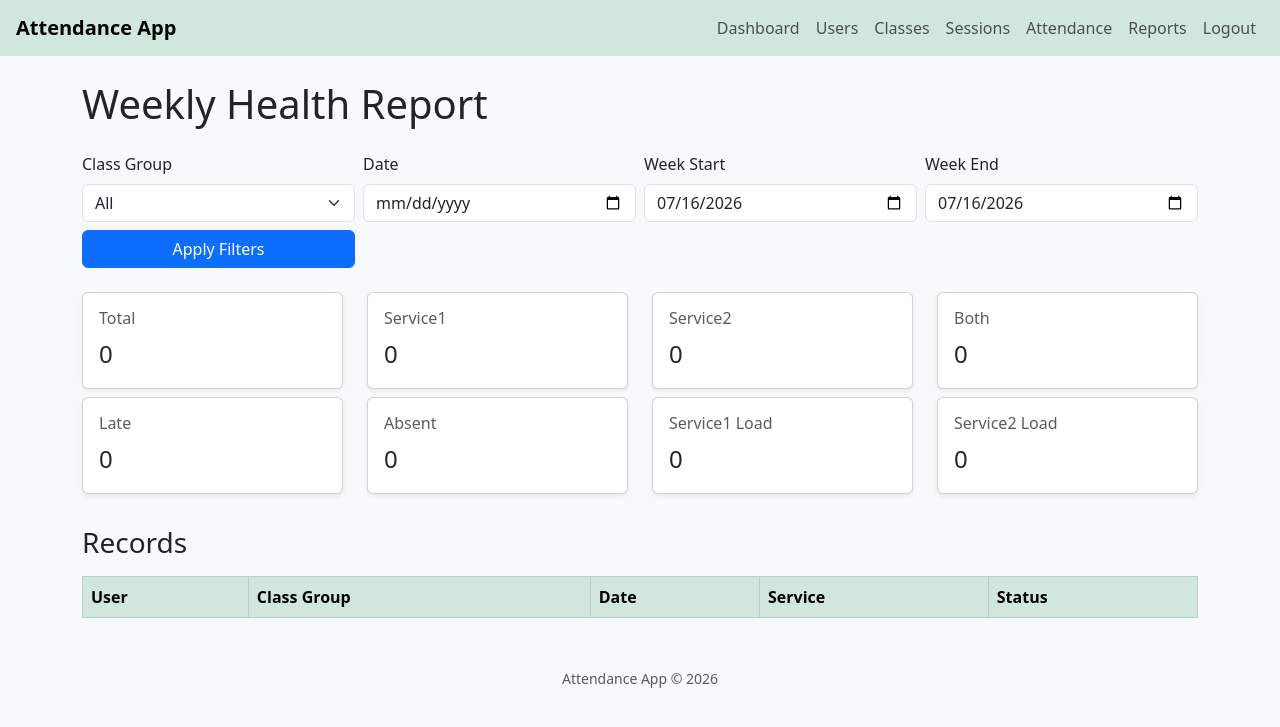
After one commit to jadonuadiale-maker/attendance-app, a Flask app: page /reports/weekly in a window 1280 px wide. The commit adds this page. Shown: the top 727 px of the page. Run offline with Flask 3, Linux system fonts and the light colour scheme; the visitor is signed in with stand-in values (Sample User, id 1); lists and menus that the app fills with data are empty.

Commit message:
Add reporting blueprint, unified reports template, service load fix, and navigation link

```diff
--- a/app.py
+++ b/app.py
@@ -8,6 +8,7 @@ from routes.classgroups import classgroups_bp
 from routes.sessions import sessions_bp
 from routes.users import users_bp
 from routes.auth import auth_bp
+from routes.reports import reports_bp
 from utils.auth_utils import login_required, role_required
 
 def assign_classgroup_from_dob(dob):
@@ -35,6 +36,7 @@ app.register_blueprint(classgroups_bp)
 app.register_blueprint(sessions_bp)
 app.register_blueprint(users_bp)
 app.register_blueprint(auth_bp)
+app.register_blueprint(reports_bp)
 
 # FIRST PAGE -> LOGIN.
 @app.route('/')
--- /dev/null
+++ b/routes/reports.py
@@ -0,0 +1,356 @@
+# routes/reports.py
+from flask import Blueprint, render_template, request
+from datetime import date, datetime, timedelta
+from extensions import db
+from models import AttendanceRecord, Session, User, ClassGroup
+from utils.auth_utils import login_required, role_required
+
+reports_bp = Blueprint("reports", __name__)
+
+# Helper: parse date safely from query params.
+def parse_date(value):
+    if not value:
+        return None
+    try:
+        return datetime.strptime(value, "%Y-%m-%d").date()
+    except ValueError:
+        return None
+
+# WEEKLY REPORT.
+@reports_bp.route("/reports/weekly")
+@login_required
+@role_required("admin", "teacher")
+def weekly_health_report():
+    # Filters: optional classgroup_id, week_start, week_end
+    classgroup_id = request.args.get("classgroup_id", type=int)
+    week_start = parse_date(request.args.get("week_start"))
+    week_end = parse_date(request.args.get("week_end"))
+
+    # Default: current week (Mon–Sun)
+    today = date.today()
+    if not week_start or not week_end:
+        week_start = today
+        week_end = today
+
+    # Base query: attendance within date range
+    query = AttendanceRecord.query.filter(
+        AttendanceRecord.date >= week_start,
+        AttendanceRecord.date <= week_end
+    )
+
+    # Optional filter by class group via Session
+    if classgroup_id:
+        query = query.join(Session).filter(Session.classgroup_id == classgroup_id)
+
+    records = query.all()
+
+    # Metrics
+    total = len(records)
+    # Raw categories.
+    service1 = sum(1 for r in records if r.service_number == 1)
+    service2 = sum(1 for r in records if r.service_number == 2)
+    both = sum(1 for r in records if r.service_number == 3)
+
+    # Correct service loads.
+    service1_load = service1 + both
+    service2_load = service2 + both
+
+    late = sum(1 for r in records if r.status == "late")
+    absent = sum(1 for r in records if r.status == "absent")
+
+    report = {
+        "title": "Weekly Health Report",
+        "filters": {
+            "classgroup_id": classgroup_id,
+            "week_start": week_start,
+            "week_end": week_end,
+        },
+        "metrics": {
+            "total": total,
+            "service1": service1,
+            "service2": service2,
+            "both": both,
+            "late": late,
+            "absent": absent,
+            "service1_load": service1_load,
+            "service2_load": service2_load,
+        },
+        "records": records,
+        "time_scope": {
+            "start": week_start,
+            "end": week_end,
+        },
+    }
+
+    # Class groups for filter dropdown
+    groups = ClassGroup.query.all()
+    return render_template("reports.html", report=report, groups=groups, active_tab="weekly")
+
+# MONTHLY REPORT.
+@reports_bp.route("/reports/monthly")
+@login_required
+@role_required("admin", "teacher")
+def monthly_trends_report():
+    # Filters: month, year, optional classgroup_id
+    month = request.args.get("month", type=int)
+    year = request.args.get("year", type=int)
+    classgroup_id = request.args.get("classgroup_id", type=int)
+
+    today = date.today()
+    month = month or today.month
+    year = year or today.year
+
+    query = AttendanceRecord.query.filter(
+        db.extract("month", AttendanceRecord.date) == month,
+        db.extract("year", AttendanceRecord.date) == year
+    )
+
+    if classgroup_id:
+        query = query.join(Session).filter(Session.classgroup_id == classgroup_id)
+
+    records = query.all()
+
+    total = len(records)
+    # Raw categories.
+    service1 = sum(1 for r in records if r.service_number == 1)
+    service2 = sum(1 for r in records if r.service_number == 2)
+    both = sum(1 for r in records if r.service_number == 3)
+
+    # Correct service loads.
+    service1_load = service1 + both
+    service2_load = service2 + both
+
+    late = sum(1 for r in records if r.status == "late")
+    absent = sum(1 for r in records if r.status == "absent")
+
+    report = {
+        "title": "Monthly Trends Report",
+        "filters": {
+            "classgroup_id": classgroup_id,
+            "month": month,
+            "year": year,
+        },
+        "metrics": {
+            "total": total,
+            "service1": service1,
+            "service2": service2,
+            "both": both,
+            "late": late,
+            "absent": absent,
+            "service1_load": service1_load,
+            "service2_load": service2_load,
+        },
+        "records": records,
+        "time_scope": {
+            "month": month,
+            "year": year,
+        },
+    }
+
+    groups = ClassGroup.query.all()
+    return render_template("reports.html", report=report, groups=groups, active_tab="monthly")
+
+# ANNUAL REPORTS.
+@reports_bp.route("/reports/yearly")
+@login_required
+@role_required("admin", "teacher")
+def yearly_growth_report():
+    # Filters: year, optional classgroup_id
+    year = request.args.get("year", type=int)
+    classgroup_id = request.args.get("classgroup_id", type=int)
+
+    today = date.today()
+    year = year or today.year
+
+    query = AttendanceRecord.query.filter(
+        db.extract("year", AttendanceRecord.date) == year
+    )
+
+    if classgroup_id:
+        query = query.join(Session).filter(Session.classgroup_id == classgroup_id)
+
+    records = query.all()
+
+    total = len(records)
+    # Raw categories.
+    service1 = sum(1 for r in records if r.service_number == 1)
+    service2 = sum(1 for r in records if r.service_number == 2)
+    both = sum(1 for r in records if r.service_number == 3)
+
+    # Correct service loads.
+    service1_load = service1 + both
+    service2_load = service2 + both
+
+    late = sum(1 for r in records if r.status == "late")
+    absent = sum(1 for r in records if r.status == "absent")
+
+    # First timers: date_joined == attendance date
+    first_timers = [
+        r for r in records
+        if r.user and r.user.date_joined == r.date
+    ]
+
+    report = {
+        "title": "Yearly Growth Report",
+        "filters": {
+            "classgroup_id": classgroup_id,
+            "year": year,
+        },
+        "metrics": {
+            "total": total,
+            "service1": service1,
+            "service2": service2,
+            "both": both,
+            "late": late,
+            "absent": absent,
+            "first_timers": len(first_timers),
+            "service1_load": service1_load,
+            "service2_load": service2_load,
+        },
+        "records": records,
+        "time_scope": {
+            "year": year,
+        },
+    }
+
+    groups = ClassGroup.query.all()
+    return render_template("reports.html", report=report, groups=groups, active_tab="yearly")
+
+# RETENTION REPORTS.
+@reports_bp.route("/reports/retention")
+@login_required
+@role_required("admin", "teacher")
+def retention_report():
+    # Filters: weeks_absent, optional classgroup_id
+    weeks_absent = request.args.get("weeks_absent", type=int) or 4
+    classgroup_id = request.args.get("classgroup_id", type=int)
+
+    cutoff_date = date.today() - timedelta(weeks=weeks_absent)
+
+    # Users with no attendance since cutoff_date
+    # Simple version: users whose latest attendance is before cutoff_date
+    users = User.query.all()
+    drifting = []
+
+    for u in users:
+        last_record = (
+            AttendanceRecord.query
+            .filter_by(user_id=u.id)
+            .order_by(AttendanceRecord.date.desc())
+            .first()
+        )
+        if not last_record or last_record.date < cutoff_date:
+            if classgroup_id and u.classgroup_id != classgroup_id:
+                continue
+            drifting.append(u)
+
+    report = {
+        "title": "Retention Report",
+        "filters": {
+            "weeks_absent": weeks_absent,
+            "classgroup_id": classgroup_id,
+        },
+        "metrics": {
+            "drifting_count": len(drifting),
+        },
+        "records": drifting,
+        "time_scope": {
+            "cutoff_date": cutoff_date,
+        },
+    }
+
+    groups = ClassGroup.query.all()
+    return render_template("reports.html", report=report, groups=groups, active_tab="retention")
+
+# FIRST TIMERS REPORT.
+@reports_bp.route("/reports/first_timers")
+@login_required
+@role_required("admin", "teacher")
+def first_timers_report():
+    # Filters: month/year or week, optional classgroup_id
+    month = request.args.get("month", type=int)
+    year = request.args.get("year", type=int)
+    classgroup_id = request.args.get("classgroup_id", type=int)
+
+    today = date.today()
+    month = month or today.month
+    year = year or today.year
+
+    # Attendance in month/year where user.date_joined == attendance date
+    query = AttendanceRecord.query.filter(
+        db.extract("month", AttendanceRecord.date) == month,
+        db.extract("year", AttendanceRecord.date) == year
+    ).join(User)
+
+    if classgroup_id:
+        query = query.join(Session).filter(Session.classgroup_id == classgroup_id)
+
+    records = query.all()
+    first_timers = [
+        r for r in records
+        if r.user and r.user.date_joined == r.date
+    ]
+
+    report = {
+        "title": "First Timers Report",
+        "filters": {
+            "classgroup_id": classgroup_id,
+            "month": month,
+            "year": year,
+        },
+        "metrics": {
+            "first_timers": len(first_timers),
+        },
+        "records": first_timers,
+        "time_scope": {
+            "month": month,
+            "year": year,
+        },
+    }
+
+    groups = ClassGroup.query.all()
+    return render_template("reports.html", report=report, groups=groups, active_tab="first_timers")
+
+# OPERATIONS REPORT.
+@reports_bp.route("/reports/operations")
+@login_required
+@role_required("admin", "teacher")
+def operations_report():
+    # Filters: classgroup_id, date, service_number
+    classgroup_id = request.args.get("classgroup_id", type=int)
+    report_date = parse_date(request.args.get("date"))
+    service_number = request.args.get("service_number", type=int)
+
+    query = AttendanceRecord.query
+
+    if report_date:
+        query = query.filter(AttendanceRecord.date == report_date)
+
+    if service_number:
+        query = query.filter(AttendanceRecord.service_number == service_number)
+
+    if classgroup_id:
+        query = query.join(Session).filter(Session.classgroup_id == classgroup_id)
+
+    records = query.all()
+
+    total = len(records)
+
+    report = {
+        "title": "Operational Report",
+        "filters": {
+            "classgroup_id": classgroup_id,
+            "date": report_date,
+            "service_number": service_number,
+        },
+        "metrics": {
+            "total": total,
+        },
+        "records": records,
+        "time_scope": {
+            "date": report_date,
+        },
+    }
+
+    groups = ClassGroup.query.all()
+    return render_template("reports.html", report=report, groups=groups, active_tab="operations")
--- a/templates/base.html
+++ b/templates/base.html
@@ -33,6 +33,7 @@
             <a class="nav-link" href="{{ url_for('classgroups.classes') }}">Classes</a>
             <a class="nav-link" href="{{ url_for('sessions.sessions') }}">Sessions</a>
             <a class="nav-link" href="{{ url_for('attendance') }}">Attendance</a>
+            <a class="nav-link" href="{{ url_for('reports.weekly_health_report') }}">Reports</a>
             <a class="nav-link" href="{{ url_for('auth.logout') }}">Logout</a>
         </div>
     </nav>
--- /dev/null
+++ b/templates/reports.html
@@ -0,0 +1,119 @@
+{% extends "base.html" %}
+{% block title %}Reports{% endblock %}
+
+{% block content %}
+<h1 class="mb-4">{{ report.title }}</h1>
+
+<!-- Filter panel -->
+<form method="GET" class="row g-2 mb-4">
+    <div class="col-md-3">
+        <label class="form-label">Class Group</label>
+        <select name="classgroup_id" class="form-select">
+            <option value="">All</option>
+            {% for group in groups %}
+                <option value="{{ group.id }}"
+                    {% if report.filters.classgroup_id == group.id %}selected{% endif %}>
+                    {{ group.name }}
+                </option>
+            {% endfor %}
+        </select>
+    </div>
+
+    {% if active_tab in ["weekly", "operations"] %}
+    <div class="col-md-3">
+        <label class="form-label">Date</label>
+        <input type="date" name="date" class="form-control"
+               value="{{ report.filters.date or '' }}">
+    </div>
+    {% endif %}
+
+    {% if active_tab in ["weekly"] %}
+    <div class="col-md-3">
+        <label class="form-label">Week Start</label>
+        <input type="date" name="week_start" class="form-control"
+               value="{{ report.filters.week_start }}">
+    </div>
+    <div class="col-md-3">
+        <label class="form-label">Week End</label>
+        <input type="date" name="week_end" class="form-control"
+               value="{{ report.filters.week_end }}">
+    </div>
+    {% endif %}
+
+    {% if active_tab in ["monthly", "first_timers"] %}
+    <div class="col-md-3">
+        <label class="form-label">Month</label>
+        <input type="number" name="month" class="form-control"
+               value="{{ report.filters.month or '' }}" min="1" max="12">
+    </div>
+    <div class="col-md-3">
+        <label class="form-label">Year</label>
+        <input type="number" name="year" class="form-control"
+               value="{{ report.filters.year or '' }}">
+    </div>
+    {% endif %}
+
+    {% if active_tab == "retention" %}
+    <div class="col-md-3">
+        <label class="form-label">Weeks Absent</label>
+        <input type="number" name="weeks_absent" class="form-control"
+               value="{{ report.filters.weeks_absent or 4 }}">
+    </div>
+    {% endif %}
+
+    {% if active_tab == "operations" %}
+    <div class="col-md-3">
+        <label class="form-label">Service</label>
+        <select name="service_number" class="form-select">
+            <option value="">All</option>
+            <option value="1" {% if report.filters.service_number == 1 %}selected{% endif %}>1st Service</option>
+            <option value="2" {% if report.filters.service_number == 2 %}selected{% endif %}>2nd Service</option>
+            <option value="3" {% if report.filters.service_number == 3 %}selected{% endif %}>Both</option>
+        </select>
+    </div>
+    {% endif %}
+
+    <div class="col-md-3 align-self-end">
+        <button class="btn btn-primary w-100">Apply Filters</button>
+    </div>
+</form>
+
+<!-- Metrics summary -->
+<div class="row mb-4">
+    {% for key, value in report.metrics.items() %}
+    <div class="col-md-3 mb-2">
+        <div class="card shadow-sm">
+            <div class="card-body">
+                <h6 class="card-title text-muted">{{ key|replace("_", " ")|title }}</h6>
+                <p class="card-text fs-4">{{ value }}</p>
+            </div>
+        </div>
+    </div>
+    {% endfor %}
+</div>
+
+<!-- Raw records table -->
+<h3 class="mt-4 mb-3">Records</h3>
+<table class="table table-striped table-bordered">
+    <thead class="table-success">
+        <tr>
+            <th>User</th>
+            <th>Class Group</th>
+            <th>Date</th>
+            <th>Service</th>
+            <th>Status</th>
+        </tr>
+    </thead>
+    <tbody>
+        {% for r in report.records %}
+        <tr>
+            <td>{{ r.user.full_name if r.user else "Unknown" }}</td>
+            <td>{{ r.session.classgroup.name if r.session and r.session.classgroup else "Unknown" }}</td>
+            <td>{{ r.date }}</td>
+            <td>{{ r.service_number }}</td>
+            <td>{{ r.status }}</td>
+        </tr>
+        {% endfor %}
+    </tbody>
+</table>
+{% endblock %}
```
